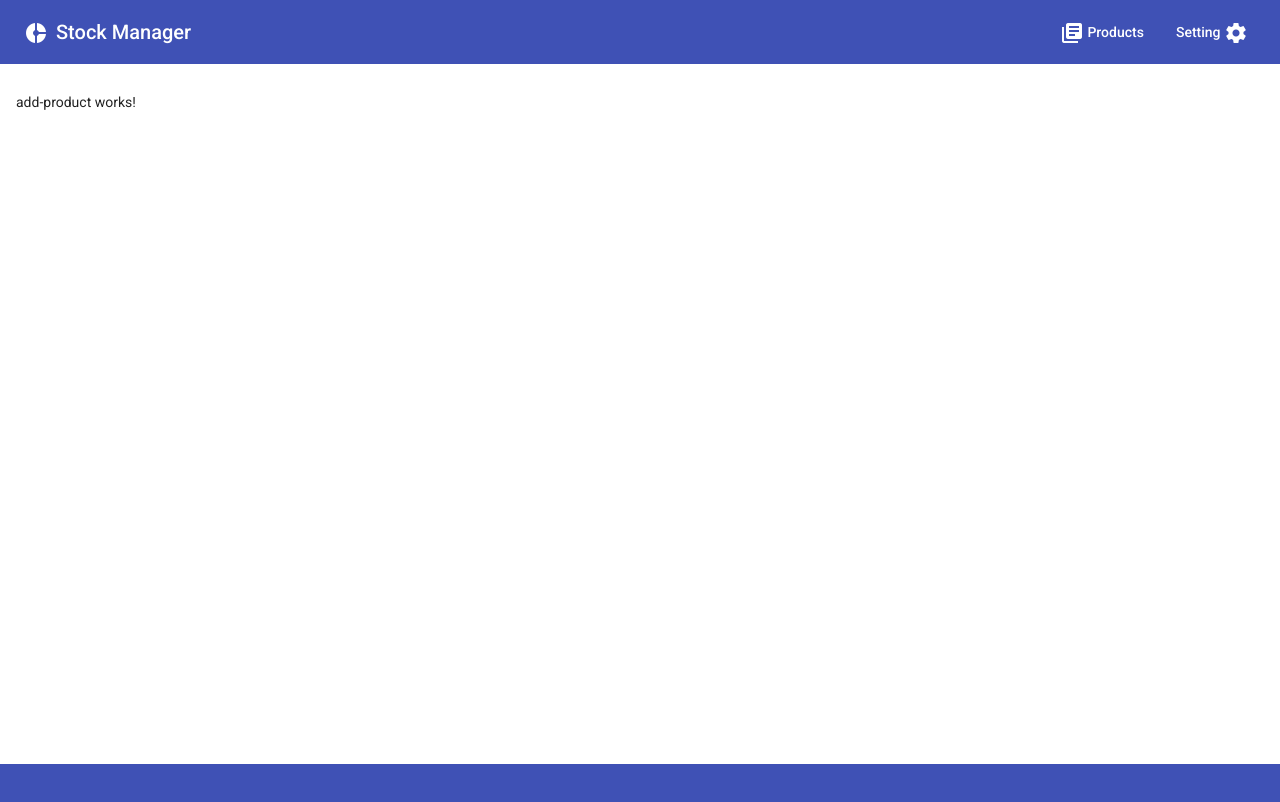
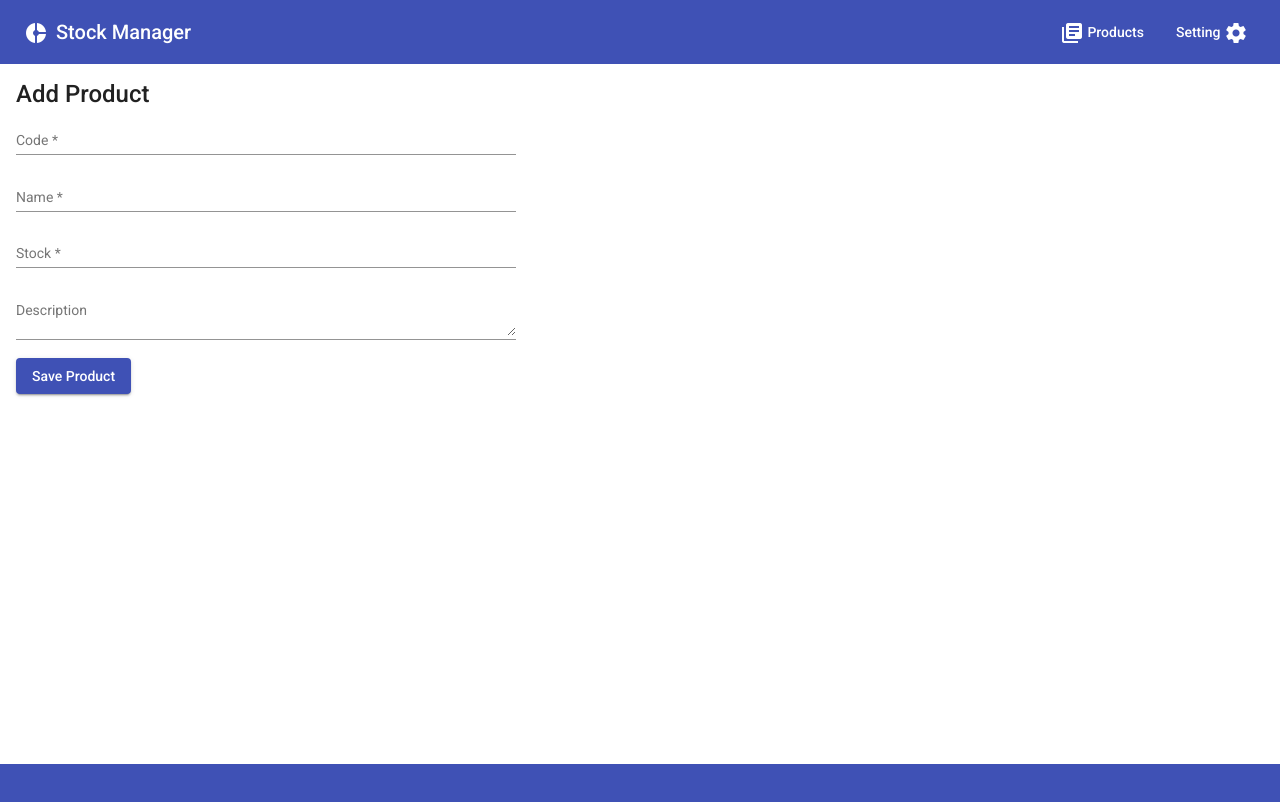
Before and after one commit to jogendra-yadav/stock-management-front-end, an Angular app: page /product/add in a window 1280 px wide. Shown: the top 802 px of the page. Built offline with nearby package versions, Linux system fonts and the light colour scheme; sample sign-in values are in the browser's storage.

Commit message:
add product

```diff
--- a/src/app/add-product/add-product.component.css
+++ b/src/app/add-product/add-product.component.css
@@ -0,0 +1,9 @@
+.example-form {
+    min-width: 150px;
+    max-width: 500px;
+    width: 100%;
+  }
+
+  .example-full-width {
+    width: 100%;
+  }
--- a/src/app/add-product/add-product.component.html
+++ b/src/app/add-product/add-product.component.html
@@ -1 +1,44 @@
-<p>add-product works!</p>
+<mat-card-title>Add Product</mat-card-title>
+<form class="example-form">
+    <mat-form-field class="example-full-width">
+      <mat-label>Code</mat-label>
+      <input type="text" matInput [formControl]="requiredFormControl" [errorStateMatcher]="matcher"
+             placeholder="Ex. PW000">
+      <!-- <mat-hint>Errors appear instantly!</mat-hint> -->
+      <mat-error *ngIf="!requiredFormControl.hasError('required')">
+        Please enter a valid Product code
+      </mat-error>
+      <mat-error *ngIf="requiredFormControl.hasError('required')">
+        Product code is <strong>required</strong>
+      </mat-error>
+    </mat-form-field>
+    <mat-form-field class="example-full-width">
+      <mat-label>Name</mat-label>
+      <input type="text" matInput [formControl]="requiredFormControl" [errorStateMatcher]="matcher"
+             placeholder="Ex. Headlight">
+      <!-- <mat-hint>Errors appear instantly!</mat-hint> -->
+      <mat-error *ngIf="!requiredFormControl.hasError('required')">
+        Please enter a valid product name
+      </mat-error>
+      <mat-error *ngIf="requiredFormControl.hasError('required')">
+        Product name is <strong>required</strong>
+      </mat-error>
+    </mat-form-field>
+    <mat-form-field class="example-full-width">
+      <mat-label>Stock</mat-label>
+      <input type="text" matInput [formControl]="requiredFormControl" [errorStateMatcher]="matcher"
+             placeholder="Ex. 100">
+      <!-- <mat-hint>Errors appear instantly!</mat-hint> -->
+      <mat-error *ngIf="!requiredFormControl.hasError('required')">
+        Please enter a valid product stock
+      </mat-error>
+      <mat-error *ngIf="requiredFormControl.hasError('required')">
+        Product stock is <strong>required</strong>
+      </mat-error>
+    </mat-form-field>
+    <mat-form-field class="example-full-width">
+      <mat-label>Description</mat-label>
+      <textarea matInput placeholder="Ex. 100 Main St"></textarea>
+    </mat-form-field>
+    <button mat-raised-button color="primary">Save Product</button>
+  </form>
--- a/src/app/add-product/add-product.component.ts
+++ b/src/app/add-product/add-product.component.ts
@@ -1,9 +1,25 @@
 import { Component, OnInit } from '@angular/core';
+import { MatCardModule } from '@angular/material/card';
+import {
+  FormControl,
+  FormGroupDirective,
+  NgForm,
+  Validators,
+  FormsModule,
+  ReactiveFormsModule,
+} from '@angular/forms';
+import {ErrorStateMatcher} from '@angular/material/core';
+import {NgIf} from '@angular/common';
+import {MatInputModule} from '@angular/material/input';
+import {MatFormFieldModule} from '@angular/material/form-field';
+import { MatButtonModule } from '@angular/material/button';
 
 @Component({
   selector: 'app-add-product',
   templateUrl: './add-product.component.html',
-  styleUrls: ['./add-product.component.css']
+  styleUrls: ['./add-product.component.css'],
+  standalone: true,
+  imports: [FormsModule, MatFormFieldModule, MatInputModule, ReactiveFormsModule, NgIf, MatCardModule, MatButtonModule],
 })
 export class AddProductComponent implements OnInit {
 
@@ -11,5 +27,17 @@ export class AddProductComponent implements OnInit {
 
   ngOnInit(): void {
   }
+  emailFormControl = new FormControl('', [Validators.required, Validators.email]);
+  requiredFormControl = new FormControl('', [Validators.required]);
+
+  matcher = new MyErrorStateMatcher();
 
 }
+
+/** Error when invalid control is dirty, touched, or submitted. */
+export class MyErrorStateMatcher implements ErrorStateMatcher {
+  isErrorState(control: FormControl | null, form: FormGroupDirective | NgForm | null): boolean {
+    const isSubmitted = form && form.submitted;
+    return !!(control && control.invalid && (control.dirty || control.touched || isSubmitted));
+  }
+}
--- a/src/app/header/header.component.ts
+++ b/src/app/header/header.component.ts
@@ -4,7 +4,7 @@ import { Router } from '@angular/router';
 @Component({
   selector: 'app-header',
   templateUrl: './header.component.html',
-  styleUrls: ['./header.component.css']
+  styleUrls: ['./header.component.css'],
 })
 export class HeaderComponent implements OnInit {
   constructor(private router: Router) { }
--- a/src/app/sidebar/sidebar.component.html
+++ b/src/app/sidebar/sidebar.component.html
@@ -1 +1,20 @@
-<p>sidebar works!</p>
+<div class="example-container" [class.example-is-mobile]="mobileQuery.matches" *ngIf="!shouldRun">
+    <mat-toolbar color="primary" class="example-toolbar">
+      <button mat-icon-button (click)="snav.toggle()"><mat-icon>menu</mat-icon></button>
+      <h1 class="example-app-name">Responsive App</h1>
+    </mat-toolbar>
+
+    <mat-sidenav-container class="example-sidenav-container"
+                           [style.marginTop.px]="mobileQuery.matches ? 56 : 0">
+      <mat-sidenav #snav [mode]="mobileQuery.matches ? 'over' : 'side'"
+                   [fixedInViewport]="mobileQuery.matches" fixedTopGap="56">
+        <mat-nav-list>
+          <a mat-list-item routerLink="." *ngFor="let nav of fillerNav">{{nav}}</a>
+        </mat-nav-list>
+      </mat-sidenav>
+
+      <mat-sidenav-content>
+        <p *ngFor="let content of fillerContent">{{content}}</p>
+      </mat-sidenav-content>
+    </mat-sidenav-container>
+  </div>
--- a/src/app/sidebar/sidebar.component.ts
+++ b/src/app/sidebar/sidebar.component.ts
@@ -1,15 +1,54 @@
-import { Component, OnInit } from '@angular/core';
+import {MediaMatcher} from '@angular/cdk/layout';
+import {ChangeDetectorRef, Component, OnDestroy} from '@angular/core';
+import {MatListModule} from '@angular/material/list';
+import {MatSidenavModule} from '@angular/material/sidenav';
+import {MatIconModule} from '@angular/material/icon';
+import {MatButtonModule} from '@angular/material/button';
+import {MatToolbarModule} from '@angular/material/toolbar';
+import {NgIf, NgFor} from '@angular/common';
 
+/** @title Responsive sidenav */
 @Component({
   selector: 'app-sidebar',
   templateUrl: './sidebar.component.html',
-  styleUrls: ['./sidebar.component.css']
+  styleUrls: ['./sidebar.component.css'],
+  standalone: true,
+  imports: [
+    NgIf,
+    MatToolbarModule,
+    MatButtonModule,
+    MatIconModule,
+    MatSidenavModule,
+    MatListModule,
+    NgFor,
+  ],
 })
-export class SidebarComponent implements OnInit {
+export class SidebarComponent implements OnDestroy {
+  mobileQuery: MediaQueryList;
 
-  constructor() { }
+  fillerNav = Array.from({length: 50}, (_, i) => `Nav Item ${i + 1}`);
 
-  ngOnInit(): void {
+  fillerContent = Array.from(
+    {length: 50},
+    () =>
+      `Lorem ipsum dolor sit amet, consectetur adipiscing elit, sed do eiusmod tempor incididunt ut
+       labore et dolore magna aliqua. Ut enim ad minim veniam, quis nostrud exercitation ullamco
+       laboris nisi ut aliquip ex ea commodo consequat. Duis aute irure dolor in reprehenderit in
+       voluptate velit esse cillum dolore eu fugiat nulla pariatur. Excepteur sint occaecat
+       cupidatat non proident, sunt in culpa qui officia deserunt mollit anim id est laborum.`,
+  );
+
+  private _mobileQueryListener: () => void;
+
+  constructor(changeDetectorRef: ChangeDetectorRef, media: MediaMatcher) {
+    this.mobileQuery = media.matchMedia('(max-width: 600px)');
+    this._mobileQueryListener = () => changeDetectorRef.detectChanges();
+    this.mobileQuery.addListener(this._mobileQueryListener);
   }
 
+  ngOnDestroy(): void {
+    this.mobileQuery.removeListener(this._mobileQueryListener);
+  }
+
+  shouldRun = /(^|.)(stackblitz|webcontainer).(io|com)$/.test(window.location.host);
 }
```
Also changed, not shown: src/app/app.module.ts (+5 -4 lines), src/app/layout.service.ts (added, +17 -0 lines).
